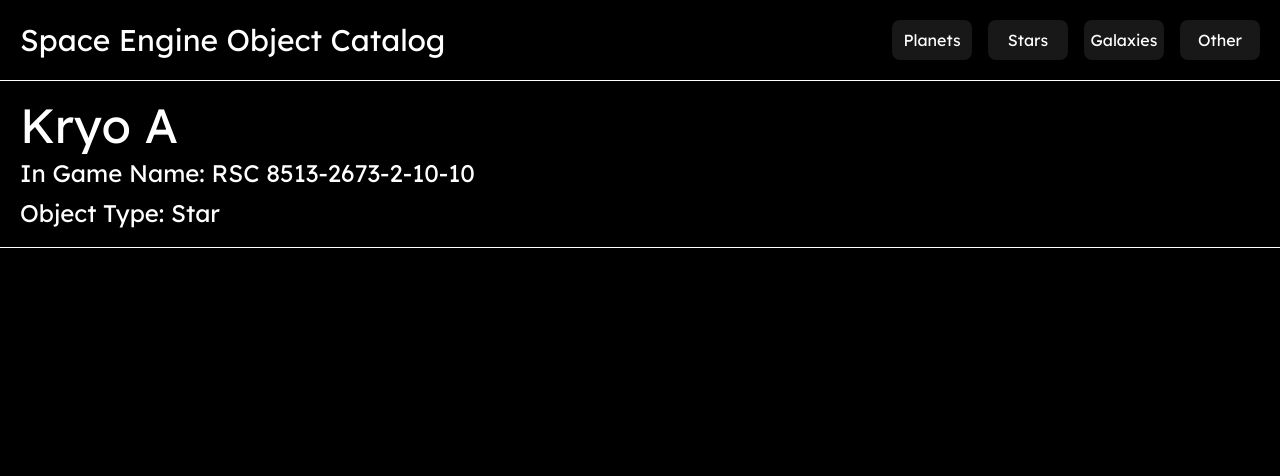
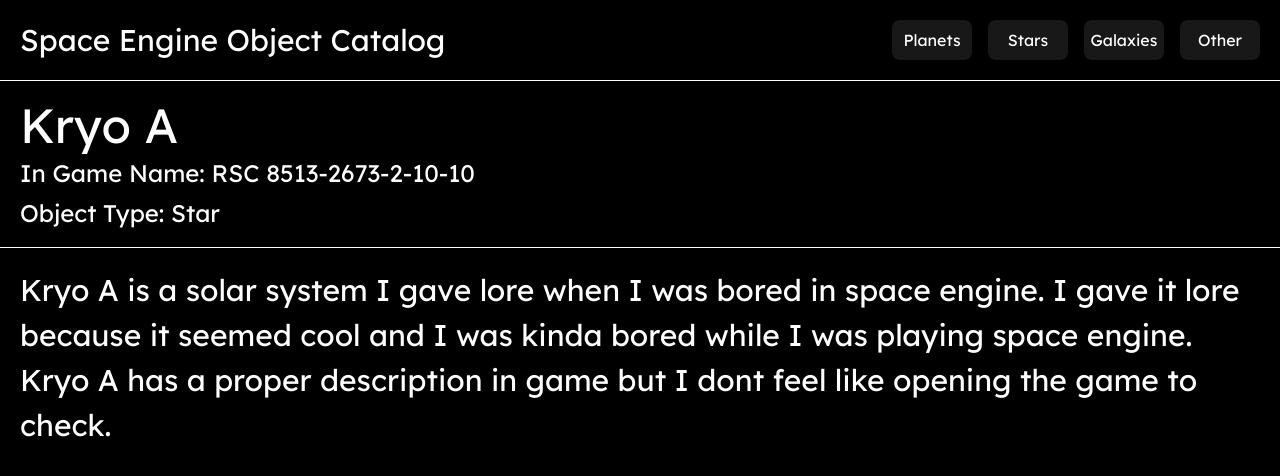
Before and after one commit to space-engine-object-catalog/space-engine-object-catalog, a Next.js app: page /object in a window 1280 px wide. Shown: the top 476 px of the page. Built offline with nearby package versions, Linux system fonts and the light colour scheme.

Commit message:
Added a description

```diff
--- a/src/app/globals.css
+++ b/src/app/globals.css
@@ -5,7 +5,7 @@
   font-family: Arial, Helvetica, sans-serif;
 }
 
-h1, h2 {
+h1, h2, p {
   @apply text-white;
 }
 
--- a/src/app/object/page.tsx
+++ b/src/app/object/page.tsx
@@ -7,6 +7,7 @@
       <h2 className="text-2xl ml-5 mb-2">In Game Name: RSC 8513-2673-2-10-10</h2>
       <h2 className="text-2xl ml-5">Object Type: Star</h2>
       <div className="w-screen h-[1px] bg-white m-4.5 ml-0"></div>
+      <p className="m-5 text-[30px]">Kryo A is a solar system I gave lore when I was bored in space engine. I gave it lore because it seemed cool and I was kinda bored while I was playing space engine. Kryo A has a proper description in game but I dont feel like opening the game to check.</p>
     </>
   );
 }
```
